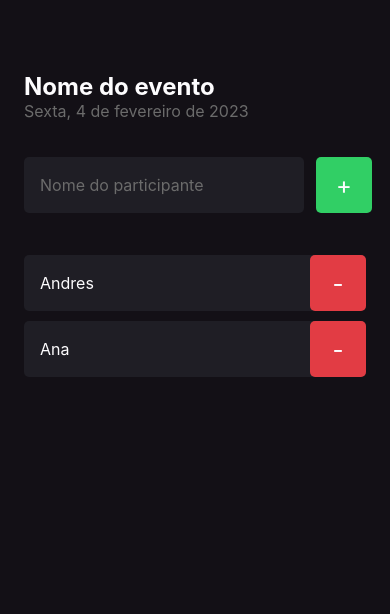
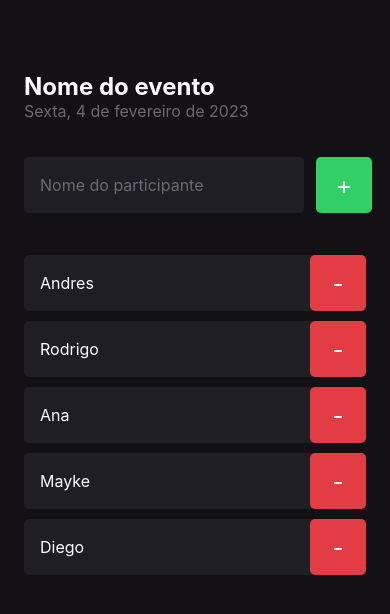
Before and after one commit to AndresdoSantos/01-im-here-react-native, a React Native app: screen / in a window 390 px wide. Shown: the top 614 px of the page. Built offline with nearby package versions, Linux system fonts and the light colour scheme.

Commit message:
feat: using flatlist

```diff
--- a/src/components/Participant/index.tsx
+++ b/src/components/Participant/index.tsx
@@ -4,14 +4,15 @@ import { styles } from './styles'
 
 type Props = {
   name: string
+  onRemove(): void
 }
 
-export function Participant({ name }: Props) {
+export function Participant({ name, onRemove }: Props) {
   return (
     <View style={styles.container}>
       <Text style={styles.name}>{name}</Text>
 
-      <TouchableOpacity style={styles.button}>
+      <TouchableOpacity style={styles.button} onPress={() => onRemove()}>
         <Text style={styles.buttonText}>-</Text>
       </TouchableOpacity>
     </View>
--- a/src/pages/Home/index.tsx
+++ b/src/pages/Home/index.tsx
@@ -1,11 +1,15 @@
-import { Text, TextInput, TouchableOpacity, View } from 'react-native'
+import { FlatList, Text, TextInput, TouchableOpacity, View } from 'react-native'
 
 import { Participant } from '../../components/Participant'
 
 import { styles } from './styles'
 
+const PARTICIPANTS = ['Andres', 'Rodrigo', 'Ana', 'Mayke', 'Diego']
+
 export function Home() {
   function handleAddParticipant() {}
+
+  function handleRemoveParticipant(name: string) {}
 
   return (
     <View style={styles.container}>
@@ -24,8 +28,20 @@ export function Home() {
         </TouchableOpacity>
       </View>
 
-      <Participant name="Andres" />
-      <Participant name="Ana" />
+      <FlatList
+        data={PARTICIPANTS}
+        keyExtractor={(item) => item}
+        showsVerticalScrollIndicator={false}
+        ListEmptyComponent={() => (
+          <Text style={styles.listEmpty}>Ninguém chegou no evento.</Text>
+        )}
+        renderItem={({ item }) => (
+          <Participant
+            name={item}
+            onRemove={() => handleRemoveParticipant('Andres')}
+          />
+        )}
+      />
     </View>
   )
 }
--- a/src/pages/Home/styles.ts
+++ b/src/pages/Home/styles.ts
@@ -46,4 +46,9 @@ export const styles = StyleSheet.create({
     color: COLOR.WHITE,
     fontSize: 24,
   },
+  listEmpty: {
+    color: COLOR.WHITE,
+    fontSize: 14,
+    textAlign: 'center',
+  },
 })
```
